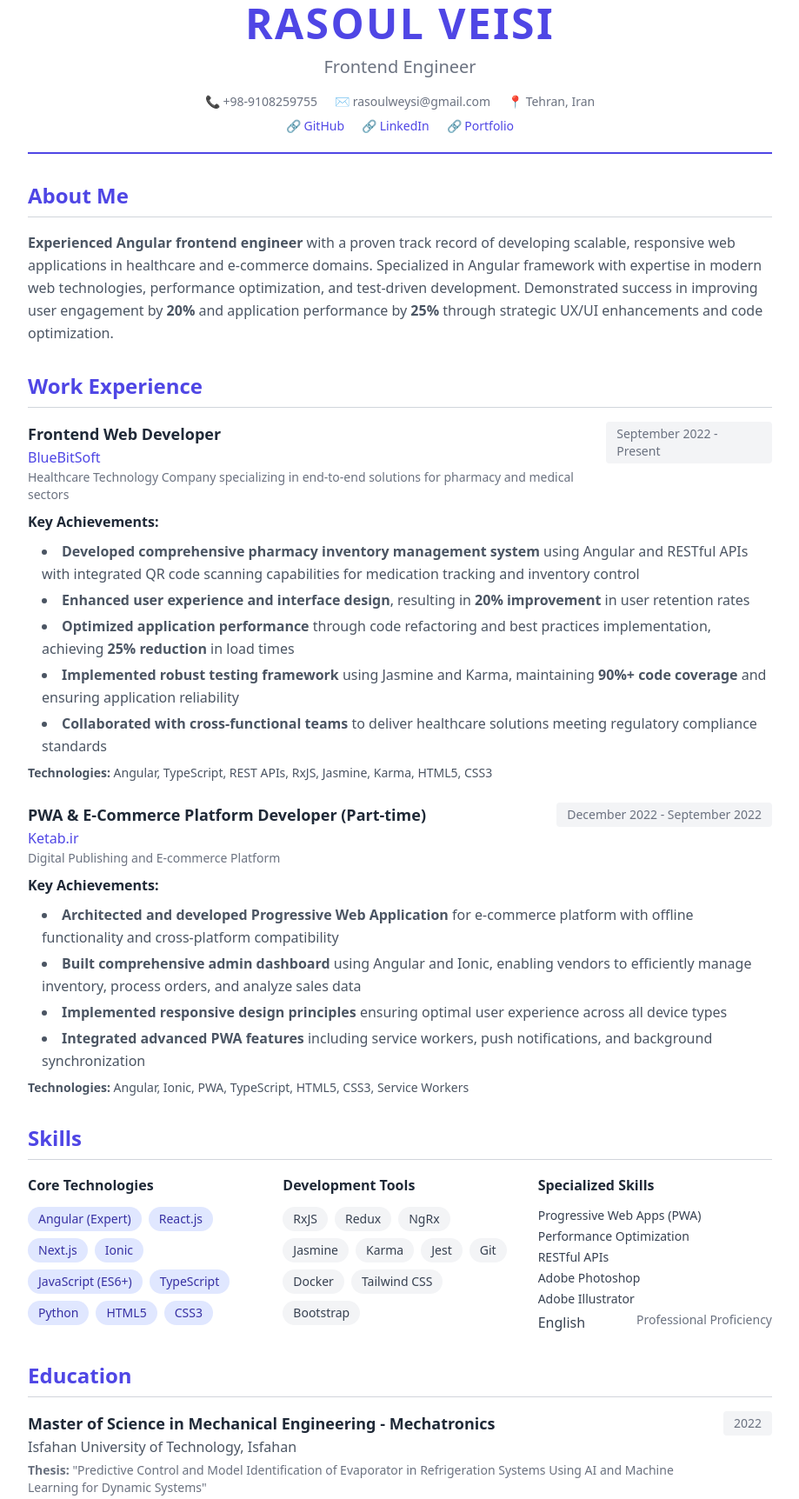
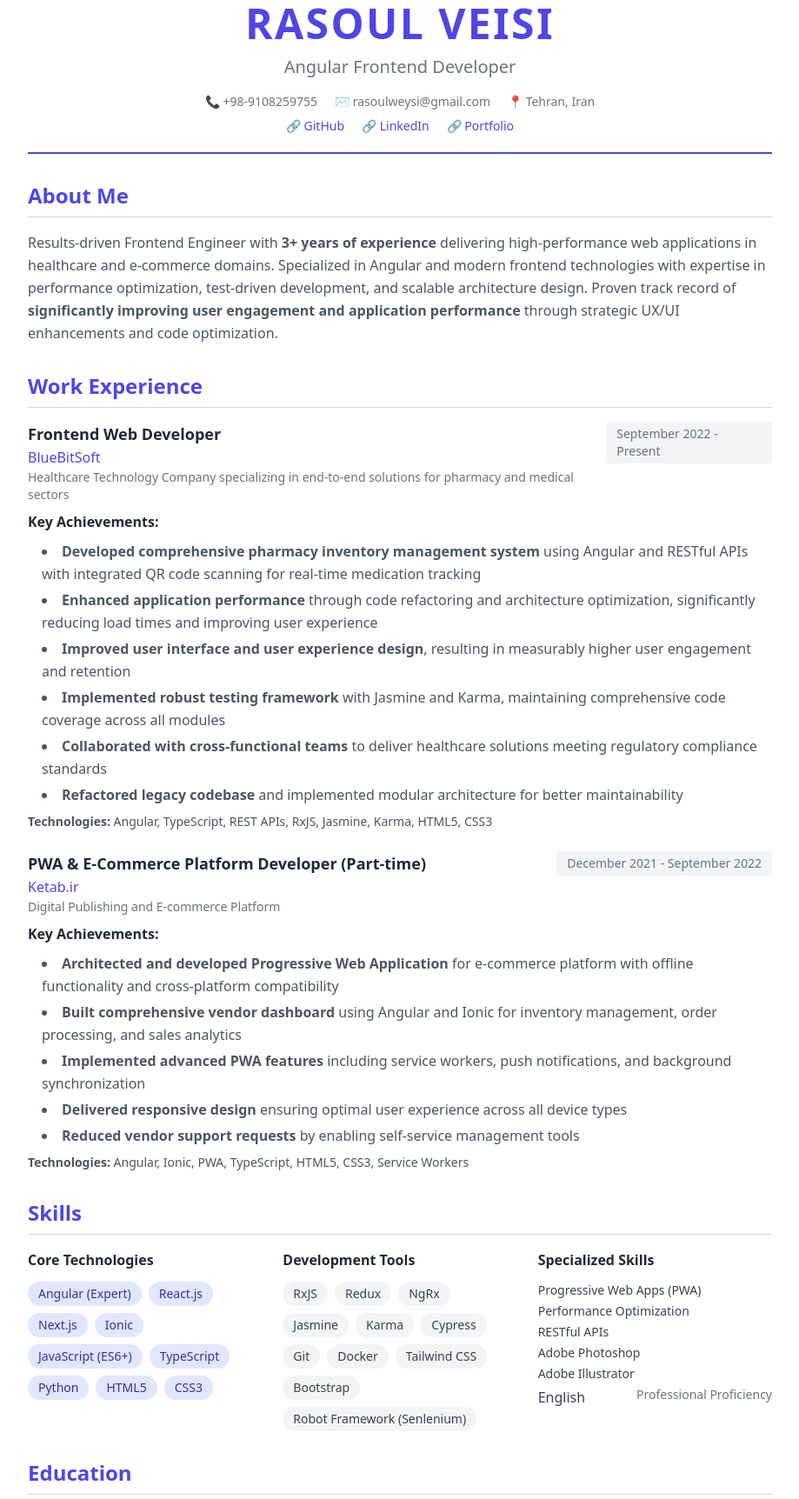
Before and after one commit to rasoulveisi/rasoulveisi.github.io, a plain HTML site: page index.html in a window 1280 px wide. Shown: the part 17-1741 px from the top of the page at 87% size, without its empty margins (180-1099 px from the left). Drawn offline with nearby package versions, Linux system fonts and the light colour scheme.

Commit message:
Enhance index.html, README.md, and resume files: Update job title to "Angular Frontend Developer," refine professional summaries, and improve project descriptions for clarity and impact.

```diff
--- a/index.html
+++ b/index.html
@@ -9,7 +9,7 @@
 <body class="font-sans leading-relaxed max-w-4xl mx-auto p-5 text-gray-800">
     <div class="text-center border-b-2 border-indigo-600 pb-5 mb-8">
         <h1 class="text-4xl md:text-5xl text-indigo-600 font-bold uppercase tracking-wider mb-0">Rasoul Veisi</h1>
-        <p class="text-xl text-gray-500 mt-3 mb-0">Frontend Engineer</p>
+        <p class="text-xl text-gray-500 mt-3 mb-0">Angular Frontend Developer</p>
         <div class="flex justify-center flex-wrap gap-5 mt-4 text-sm text-gray-500">
             <div class="flex items-center gap-1">📞 +98-9108259755</div>
             <div class="flex items-center gap-1">✉️ rasoulweysi@gmail.com</div>
@@ -25,11 +25,7 @@
     <section class="mb-8">
         <h2 class="text-2xl font-bold text-indigo-600 border-b border-gray-300 pb-2 mb-4">About Me</h2>
         <p class="text-gray-600 leading-relaxed">
-            <strong>Experienced Angular frontend engineer</strong> with a proven track record of developing scalable,
-            responsive web applications in healthcare and e-commerce domains. Specialized in Angular framework with
-            expertise in modern web technologies, performance optimization, and test-driven development. Demonstrated
-            success in improving user engagement by <strong>20%</strong> and application performance by <strong>25%</strong>
-            through strategic UX/UI enhancements and code optimization.
+            Results-driven Frontend Engineer with <strong>3+ years of experience</strong> delivering high-performance web applications in healthcare and e-commerce domains. Specialized in Angular and modern frontend technologies with expertise in performance optimization, test-driven development, and scalable architecture design. Proven track record of <strong>significantly improving user engagement and application performance</strong> through strategic UX/UI enhancements and code optimization.
         </p>
     </section>
 
@@ -48,11 +44,12 @@
 
             <h4 class="font-semibold text-gray-800 mb-2">Key Achievements:</h4>
             <ul class="list-disc list-inside text-gray-600 space-y-1 ml-4">
-                <li><strong>Developed comprehensive pharmacy inventory management system</strong> using Angular and RESTful APIs with integrated QR code scanning capabilities for medication tracking and inventory control</li>
-                <li><strong>Enhanced user experience and interface design</strong>, resulting in <strong>20% improvement</strong> in user retention rates</li>
-                <li><strong>Optimized application performance</strong> through code refactoring and best practices implementation, achieving <strong>25% reduction</strong> in load times</li>
-                <li><strong>Implemented robust testing framework</strong> using Jasmine and Karma, maintaining <strong>90%+ code coverage</strong> and ensuring application reliability</li>
+                <li><strong>Developed comprehensive pharmacy inventory management system</strong> using Angular and RESTful APIs with integrated QR code scanning for real-time medication tracking</li>
+                <li><strong>Enhanced application performance</strong> through code refactoring and architecture optimization, significantly reducing load times and improving user experience</li>
+                <li><strong>Improved user interface and user experience design</strong>, resulting in measurably higher user engagement and retention</li>
+                <li><strong>Implemented robust testing framework</strong> with Jasmine and Karma, maintaining comprehensive code coverage across all modules</li>
                 <li><strong>Collaborated with cross-functional teams</strong> to deliver healthcare solutions meeting regulatory compliance standards</li>
+                <li><strong>Refactored legacy codebase</strong> and implemented modular architecture for better maintainability</li>
             </ul>
 
             <p class="text-sm text-gray-600 mt-2"><strong>Technologies:</strong> Angular, TypeScript, REST APIs, RxJS, Jasmine, Karma, HTML5, CSS3</p>
@@ -65,15 +62,16 @@
                     <p class="text-indigo-600 font-medium">Ketab.ir</p>
                     <p class="text-sm text-gray-500">Digital Publishing and E-commerce Platform</p>
                 </div>
-                <span class="text-sm text-gray-500 bg-gray-100 px-3 py-1 rounded">December 2022 - September 2022</span>
+                <span class="text-sm text-gray-500 bg-gray-100 px-3 py-1 rounded">December 2021 - September 2022</span>
             </div>
 
             <h4 class="font-semibold text-gray-800 mb-2">Key Achievements:</h4>
             <ul class="list-disc list-inside text-gray-600 space-y-1 ml-4">
                 <li><strong>Architected and developed Progressive Web Application</strong> for e-commerce platform with offline functionality and cross-platform compatibility</li>
-                <li><strong>Built comprehensive admin dashboard</strong> using Angular and Ionic, enabling vendors to efficiently manage inventory, process orders, and analyze sales data</li>
-                <li><strong>Implemented responsive design principles</strong> ensuring optimal user experience across all device types</li>
-                <li><strong>Integrated advanced PWA features</strong> including service workers, push notifications, and background synchronization</li>
+                <li><strong>Built comprehensive vendor dashboard</strong> using Angular and Ionic for inventory management, order processing, and sales analytics</li>
+                <li><strong>Implemented advanced PWA features</strong> including service workers, push notifications, and background synchronization</li>
+                <li><strong>Delivered responsive design</strong> ensuring optimal user experience across all device types</li>
+                <li><strong>Reduced vendor support requests</strong> by enabling self-service management tools</li>
             </ul>
 
             <p class="text-sm text-gray-600 mt-2"><strong>Technologies:</strong> Angular, Ionic, PWA, TypeScript, HTML5, CSS3, Service Workers</p>
@@ -107,11 +105,12 @@
                     <span class="bg-gray-100 text-gray-700 px-3 py-1 rounded-full text-sm">NgRx</span>
                     <span class="bg-gray-100 text-gray-700 px-3 py-1 rounded-full text-sm">Jasmine</span>
                     <span class="bg-gray-100 text-gray-700 px-3 py-1 rounded-full text-sm">Karma</span>
-                    <span class="bg-gray-100 text-gray-700 px-3 py-1 rounded-full text-sm">Jest</span>
+                    <span class="bg-gray-100 text-gray-700 px-3 py-1 rounded-full text-sm">Cypress</span>
                     <span class="bg-gray-100 text-gray-700 px-3 py-1 rounded-full text-sm">Git</span>
                     <span class="bg-gray-100 text-gray-700 px-3 py-1 rounded-full text-sm">Docker</span>
                     <span class="bg-gray-100 text-gray-700 px-3 py-1 rounded-full text-sm">Tailwind CSS</span>
                     <span class="bg-gray-100 text-gray-700 px-3 py-1 rounded-full text-sm">Bootstrap</span>
+                    <span class="bg-gray-100 text-gray-700 px-3 py-1 rounded-full text-sm">Robot Framework (Senlenium)</span>
                 </div>
             </div>
 
```
Also changed, not shown: 3 other files.
